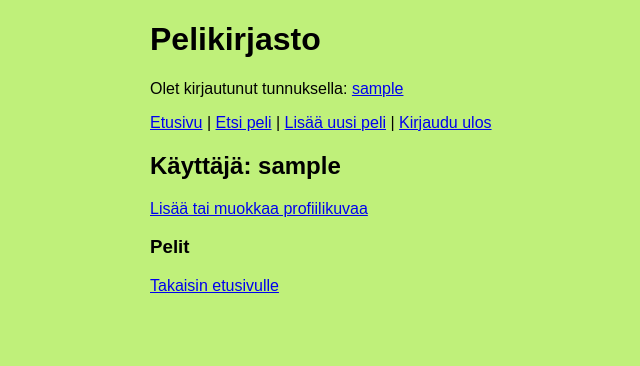
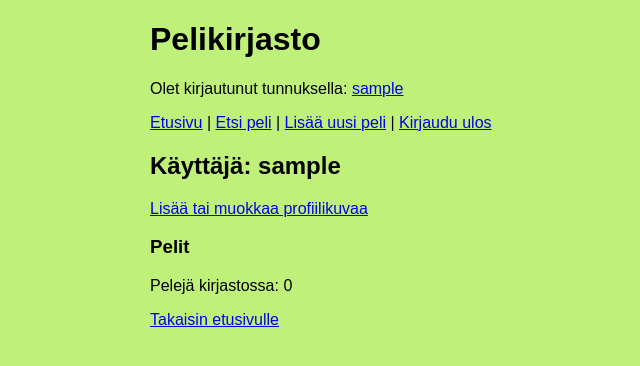
Before and after one commit to iita-mari/pelikirjasto, a Flask app: page /user/1 in a window 1280 px wide. Shown: the top 366 px of the page, without its empty margins (90-730 px from the left). Run offline with Flask 3, Linux system fonts and the light colour scheme; the visitor is signed in with stand-in values (Sample User, id 1); data comes from the database, SQL or seed files in the repository; data that the repository does not hold is empty.

Commit message:
Add game count to user page

```diff
--- a/templates/show_user.html
+++ b/templates/show_user.html
@@ -14,6 +14,9 @@
 {% endif %}
 
 <h3>Pelit</h3>
+<p>
+  Pelejä kirjastossa: {{ items | count }}
+</p>
 <ul>
   {% for item in items %}
   <li><a href="/item/{{ item.id }}">{{ item.title }}</a></li>
```
